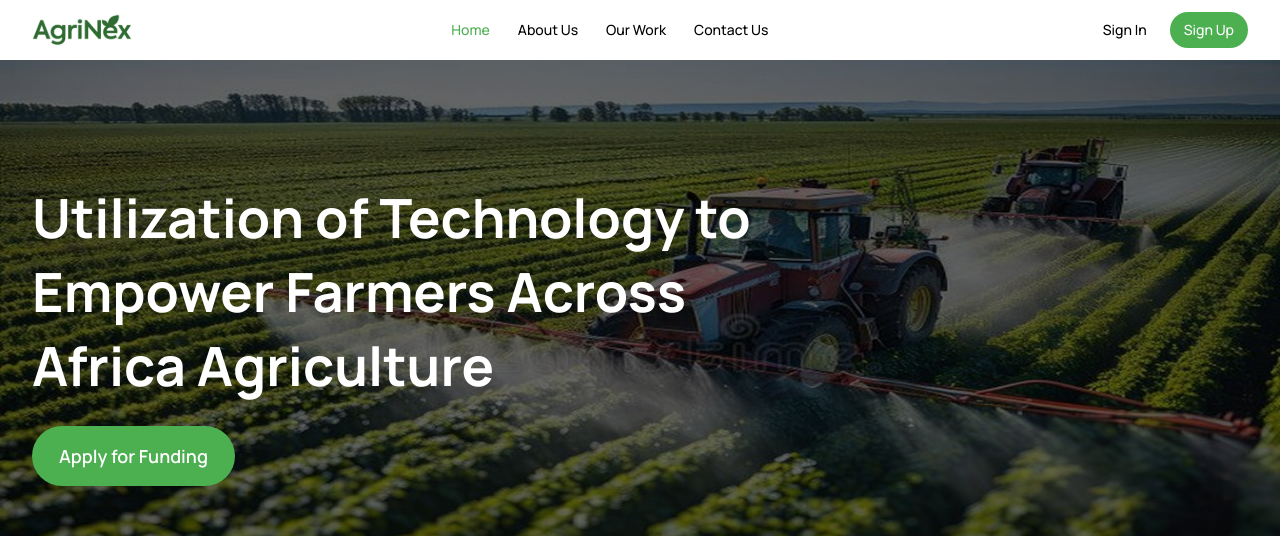
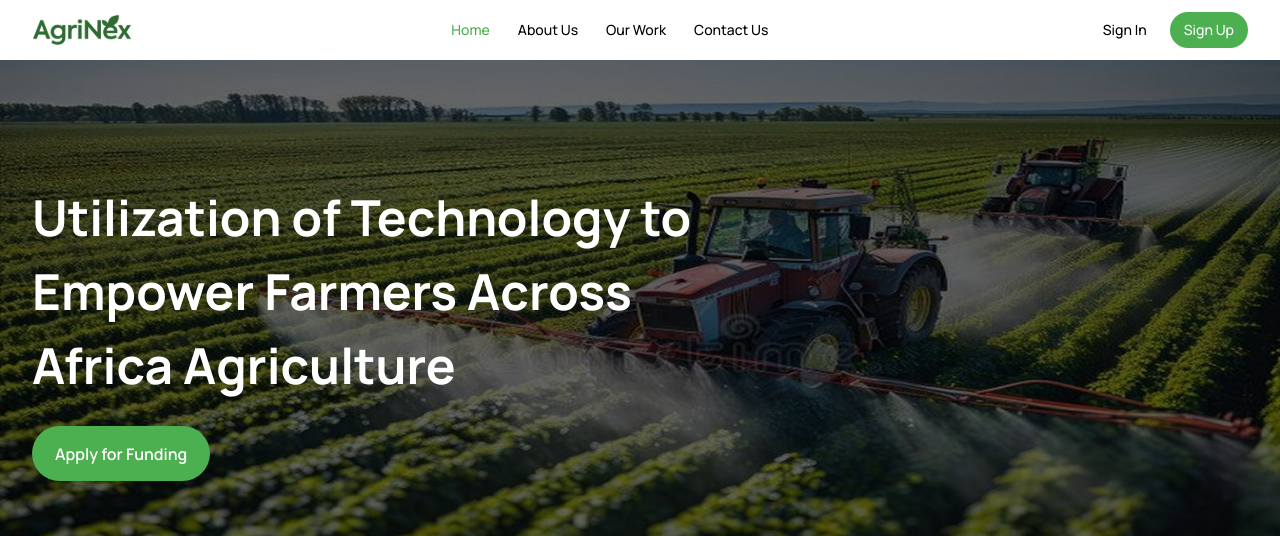
Before and after one commit to Olorunwa-web/AgriNex-app, a React (Vite) app: page / in a window 1280 px wide. Shown: the top 536 px of the page. Built offline with nearby package versions, Linux system fonts and the light colour scheme.

Commit message:
first commit

```diff
--- a/src/pages/Home.jsx
+++ b/src/pages/Home.jsx
@@ -17,11 +17,11 @@
             <section className ="bg-cover py-20 md:py- md:py-30" style = {{ backgroundImage: `url(${homebackground})`}}>
                 <section className = 'container mx-auto px-4 md:px-8'>
                     <div className = 'flex flex-col gap-y-6'>
-                        <div className = ' w-full md:w-[600px] lg:w-[770px]'>
-                            <h1 className = 'font-bold text-[1.75rem] md:text-[40px] lg:text-[2rem] xl:text-[3.38rem] text-white leading-[40px] md:leading-[57px] lg:leading-[64px] xl:leading-[74px] '>Utilization of Technology to Empower Farmers Across Africa Agriculture</h1>
+                        <div className = ' w-full md:w-[600px] lg:w-[770px] xl:w-[700px]'>
+                            <h1 className = 'font-bold text-[1.75rem] md:text-[40px] lg:text-[2.8rem] xl:text-[3.1rem] text-white leading-[40px] md:leading-[57px] lg:leading-[64px] xl:leading-[74px] '>Utilization of Technology to Empower Farmers Across Africa Agriculture</h1>
                         </div>
                         <div>
-                            <button className = 'md:h-[60px] h-[55px]  bg-[#4CAF50] rounded-[56px] px-[23px] md:px-[27px] py-[12px] text-[17px] md:text-[18px] font-semibold text-white '>Apply for Funding</button>
+                            <button className = 'md:h-[55px] h-[55px] bg-[#4CAF50] rounded-[56px] px-[23px] md:px-[23px] py-3 text-base font-semibold text-white '>Apply for Funding</button>
                         </div>
                     </div>
                 </section>
```
